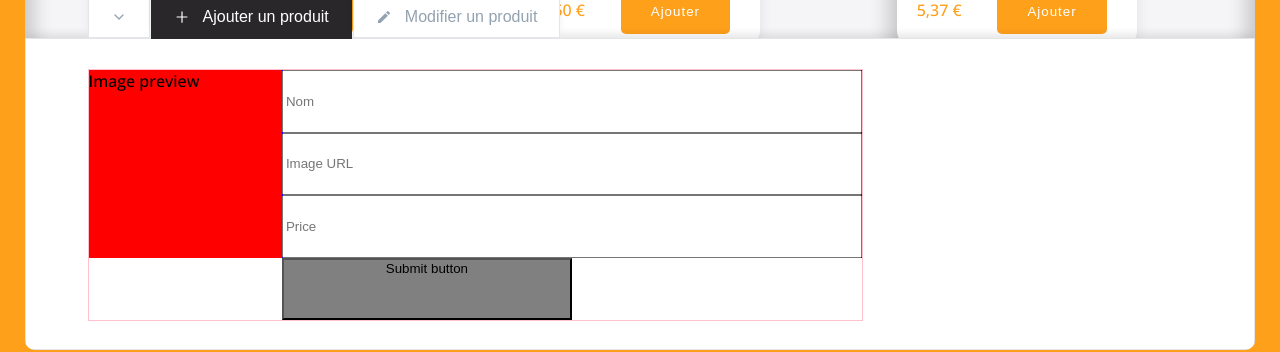
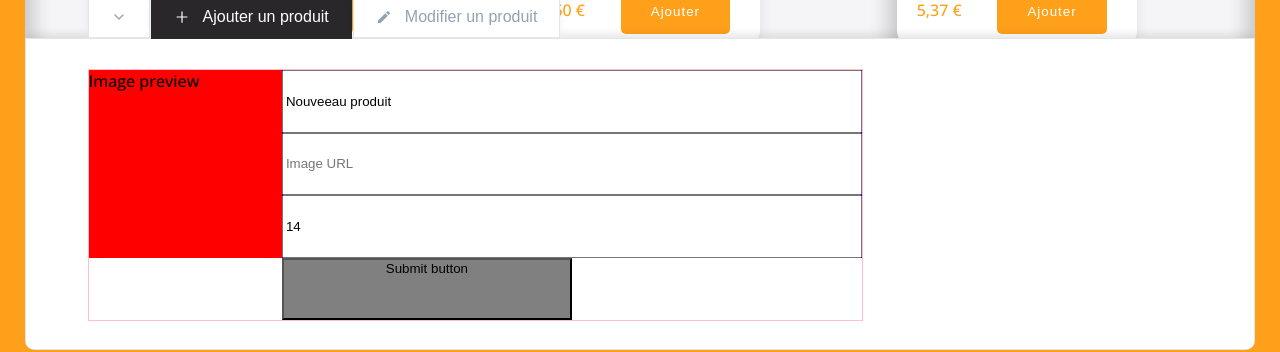
Before and after one commit to descartessainval/crazy-burger-cra, a React (Create React App) app: page /order/1 in a window 1280 px wide. Shown: the part 436-788 px from the top of the page. Built offline with nearby package versions, Linux system fonts and the light colour scheme.

Commit message:
🚧 F08: ADMIN>AddForm >Use dynamic property name

```diff
--- a/src/components/pages/order/OrderPage.js
+++ b/src/components/pages/order/OrderPage.js
@@ -43,7 +43,6 @@ const OrderPage = () => {
 
         products,
         handleAdd
-
     }
 
 
--- a/src/components/pages/order/main/Admin/AdminPanel/AddForm.js
+++ b/src/components/pages/order/main/Admin/AdminPanel/AddForm.js
@@ -1,40 +1,54 @@
-import React, { useContext } from 'react'
+import React, { useContext, useState } from 'react'
 import styled from 'styled-components'
 import OrderContext from '../../../../../../context/OrderContext'
 
+const EMPTY_PRODUCT = {
+  id: new Date().getTime(),
+  title: "Nouveeau produit",
+  imageSource: "",
+  price: 14
+}
+
 const AddForm = () => {
 
+  //State
   const { handleAdd } = useContext(OrderContext);
 
-  const newProduct = {
-    id: new Date().getTime(),
-    title: "Nouveau Produit",
-    imageSource: "https://images.unsplash.com/photo-1547584370-2cc98b8b8dc8?q=80&w=2071&auto=format&fit=crop&ixlib=rb-4.0.3&ixid=M3wxMjA3fDB8MHxwaG90by1wYWdlfHx8fGVufDB8fHx8fA%3D%3D",
-    price: 2.5
-}
+  const [newProduct, setNewPeoduct] = useState(EMPTY_PRODUCT);
 
   const handleSubmit = (e) => {
     e.preventDefault();
-    handleAdd(newProduct);
+
+    const newProductToAdd = {
+      ...newProduct,
+      id: new Date().getTime(),
+    }
+
+    handleAdd(newProductToAdd);
   }
 
+  //comportements
+  const handleChange = (e) => {
+    const newValue =  e.target.value;
+    const name = e.target.name;
 
+    setNewPeoduct({...newProduct, [name] :  newValue})
+  };
+
+  // vue
   return (
     <AddFormStyled onSubmit={handleSubmit}>
       <div className="img-preview">Image preview</div>
       <div className="input-fields">
-        <input type="text" placeholder="Nom" />
-
-        <input type="text" placeholder="Image URL" />
-
-        <input type="text" placeholder="Price" />
+        <input name='title' value={newProduct.title} onChange={handleChange} type="text" placeholder="Nom" />
+        <input name='imageSource' value={newProduct.imageSource} onChange={handleChange} type="text" placeholder="Image URL" />
+        <input name='price' value={newProduct.price ? newProduct.price : ""} onChange={handleChange} type="text" placeholder="Price" />
       </div>
       <button className="submit-preview">Submit button</button>
-
-
     </AddFormStyled>
   )
 }
+
 const AddFormStyled = styled.form`
   border: pink solid 1px;
   display: grid;
```
